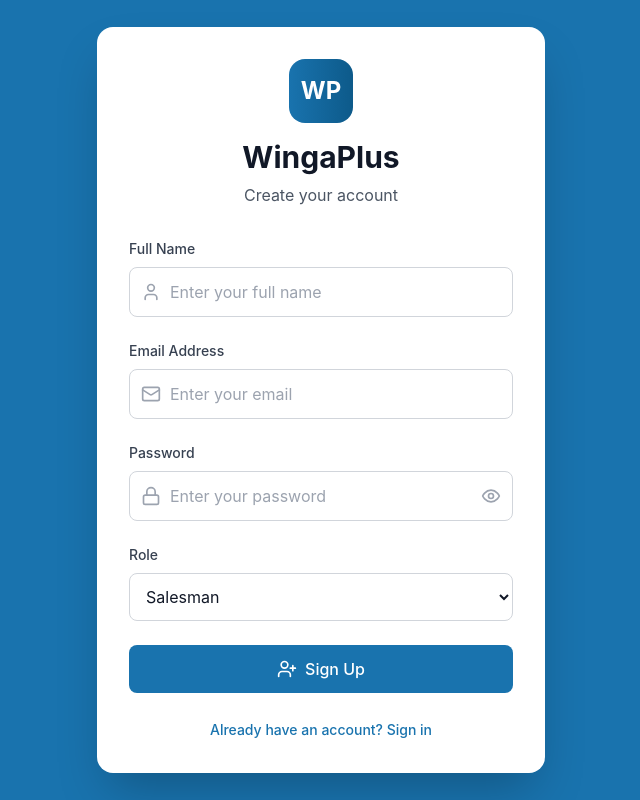
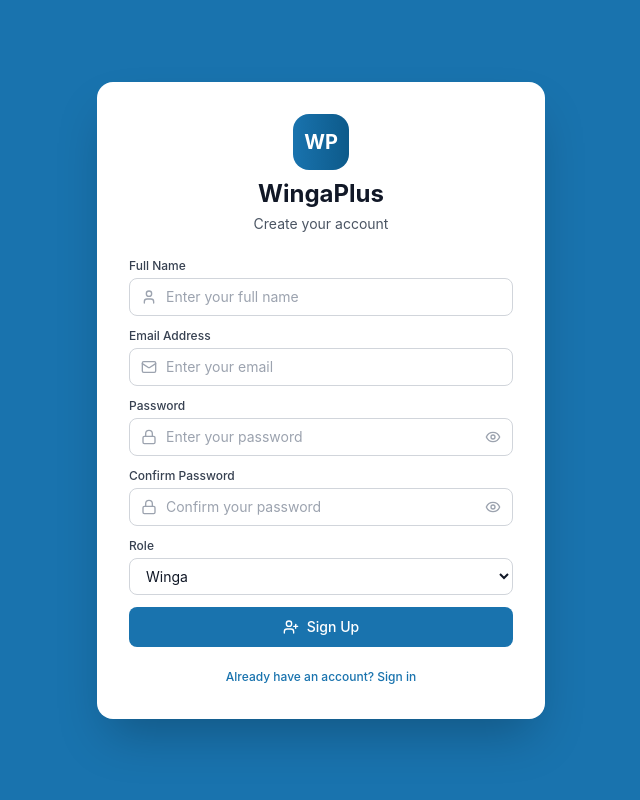
Before and after one commit to Barakael/WingaPlus, a React (Vite) app in the folder frontend/: page / in a window 1280 px wide. Both pictures are taken after a click on the button "Don't have an account? Sign up". Shown: the whole page, without its empty margins (319-959 px from the left). Built offline with nearby package versions, Linux system fonts and the light colour scheme.

Commit message:
feat: Add confirm password validation and improve form styling in LoginForm

```diff
--- a/frontend/src/components/Auth/LoginForm.tsx
+++ b/frontend/src/components/Auth/LoginForm.tsx
@@ -9,9 +9,11 @@ const LoginForm: React.FC = () => {
     name: '',
     email: '',
     password: '',
+    confirmPassword: '',
     role: 'salesman'
   });
   const [showPassword, setShowPassword] = useState(false);
+  const [showConfirmPassword, setShowConfirmPassword] = useState(false);
   const [error, setError] = useState('');
   const { login, register, loading } = useAuth();
 
@@ -22,6 +24,14 @@ const LoginForm: React.FC = () => {
   const handleSubmit = async (e: React.FormEvent) => {
     e.preventDefault();
     setError('');
+
+    // Validate confirm password for registration
+    if (!isLogin && formData.password !== formData.confirmPassword) {
+      const errorMsg = '❌ Passwords do not match. Please try again.';
+      setError(errorMsg);
+      showErrorToast(errorMsg);
+      return;
+    }
 
     try {
       if (isLogin) {
@@ -70,32 +80,32 @@ const LoginForm: React.FC = () => {
   return (
     <div className="min-h-screen bg-[#1973AE] flex items-center justify-center p-4">
       <div className="max-w-md w-full">
-        <div className="bg-white   dark:bg-gray-800 rounded-2xl shadow-2xl p-8">
-          <div className="text-center mb-8">
-            <div className="w-16 h-16 bg-gradient-to-r from-[#1973AE] to-[#0d5a8a] rounded-2xl flex items-center justify-center mx-auto mb-4">
-              <span className="text-white font-bold text-2xl">WP</span>
+        <div className="bg-white dark:bg-gray-800 rounded-2xl shadow-2xl p-6 sm:p-8">
+          <div className="text-center mb-6">
+            <div className="w-14 h-14 bg-gradient-to-r from-[#1973AE] to-[#0d5a8a] rounded-2xl flex items-center justify-center mx-auto mb-2">
+              <span className="text-white font-bold text-xl">WP</span>
             </div>
-            <h1 className="text-3xl font-bold text-gray-900 dark:text-white mb-2">
+            <h1 className="text-2xl font-bold text-gray-900 dark:text-white mb-1">
               WingaPlus
             </h1>
-            <p className="text-gray-600 dark:text-gray-400">
+            <p className="text-sm text-gray-600 dark:text-gray-400">
               {isLogin ? 'Sign in to your account' : 'Create your account'}
             </p>
           </div>
 
-          <form onSubmit={handleSubmit} className="space-y-6">
+          <form onSubmit={handleSubmit} className="space-y-3">
             {!isLogin && (
               <div>
-                <label className="block text-sm font-medium text-gray-700 dark:text-gray-300 mb-2">
+                <label className="block text-xs font-medium text-gray-700 dark:text-gray-300 mb-1">
                   Full Name
                 </label>
                 <div className="relative">
-                  <User className="absolute left-3 top-1/2 transform -translate-y-1/2 h-5 w-5 text-gray-400" />
+                  <User className="absolute left-3 top-1/2 transform -translate-y-1/2 h-4 w-4 text-gray-400" />
                   <input
                     type="text"
                     value={formData.name}
                     onChange={(e) => handleInputChange('name', e.target.value)}
-                    className="w-full pl-10 pr-4 py-3 border border-gray-300 dark:border-gray-600 rounded-lg focus:ring-2 focus:ring-[#1973AE] focus:border-transparent bg-white dark:bg-gray-700 text-gray-900 dark:text-white"
+                    className="w-full pl-9 pr-3 py-2 text-sm border border-gray-300 dark:border-gray-600 rounded-lg focus:ring-2 focus:ring-[#1973AE] focus:border-transparent bg-white dark:bg-gray-700 text-gray-900 dark:text-white"
                     placeholder="Enter your full name"
                     required={!isLogin}
                   />
@@ -104,16 +114,16 @@ const LoginForm: React.FC = () => {
             )}
 
             <div>
-              <label className="block text-sm font-medium text-gray-700 dark:text-gray-300 mb-2">
+              <label className="block text-xs font-medium text-gray-700 dark:text-gray-300 mb-1">
                 Email Address
               </label>
               <div className="relative">
-                <Mail className="absolute left-3 top-1/2 transform -translate-y-1/2 h-5 w-5 text-gray-400" />
+                <Mail className="absolute left-3 top-1/2 transform -translate-y-1/2 h-4 w-4 text-gray-400" />
                 <input
                   type="email"
                   value={formData.email}
                   onChange={(e) => handleInputChange('email', e.target.value)}
-                  className="w-full pl-10 pr-4 py-3 border border-gray-300 dark:border-gray-600 rounded-lg focus:ring-2 focus:ring-[#1973AE] focus:border-transparent bg-white dark:bg-gray-700 text-gray-900 dark:text-white"
+                  className="w-full pl-9 pr-3 py-2 text-sm border border-gray-300 dark:border-gray-600 rounded-lg focus:ring-2 focus:ring-[#1973AE] focus:border-transparent bg-white dark:bg-gray-700 text-gray-900 dark:text-white"
                   placeholder="Enter your email"
                   required
                 />
@@ -121,16 +131,16 @@ const LoginForm: React.FC = () => {
             </div>
 
             <div>
-              <label className="block text-sm font-medium text-gray-700 dark:text-gray-300 mb-2">
+              <label className="block text-xs font-medium text-gray-700 dark:text-gray-300 mb-1">
                 Password
               </label>
               <div className="relative">
-                <Lock className="absolute left-3 top-1/2 transform -translate-y-1/2 h-5 w-5 text-gray-400" />
+                <Lock className="absolute left-3 top-1/2 transform -translate-y-1/2 h-4 w-4 text-gray-400" />
                 <input
                   type={showPassword ? 'text' : 'password'}
                   value={formData.password}
                   onChange={(e) => handleInputChange('password', e.target.value)}
-                  className="w-full pl-10 pr-12 py-3 border border-gray-300 dark:border-gray-600 rounded-lg focus:ring-2 focus:ring-[#1973AE] focus:border-transparent bg-white dark:bg-gray-700 text-gray-900 dark:text-white"
+                  className="w-full pl-9 pr-10 py-2 text-sm border border-gray-300 dark:border-gray-600 rounded-lg focus:ring-2 focus:ring-[#1973AE] focus:border-transparent bg-white dark:bg-gray-700 text-gray-900 dark:text-white"
                   placeholder="Enter your password"
                   required
                 />
@@ -139,22 +149,48 @@ const LoginForm: React.FC = () => {
                   onClick={() => setShowPassword(!showPassword)}
                   className="absolute right-3 top-1/2 transform -translate-y-1/2 text-gray-400 hover:text-gray-600"
                 >
-                  {showPassword ? <EyeOff className="h-5 w-5" /> : <Eye className="h-5 w-5" />}
+                  {showPassword ? <EyeOff className="h-4 w-4" /> : <Eye className="h-4 w-4" />}
                 </button>
               </div>
             </div>
 
             {!isLogin && (
               <div>
-                <label className="block text-sm font-medium text-gray-700 dark:text-gray-300 mb-2">
+                <label className="block text-xs font-medium text-gray-700 dark:text-gray-300 mb-1">
+                  Confirm Password
+                </label>
+                <div className="relative">
+                  <Lock className="absolute left-3 top-1/2 transform -translate-y-1/2 h-4 w-4 text-gray-400" />
+                  <input
+                    type={showConfirmPassword ? 'text' : 'password'}
+                    value={formData.confirmPassword}
+                    onChange={(e) => handleInputChange('confirmPassword', e.target.value)}
+                    className="w-full pl-9 pr-10 py-2 text-sm border border-gray-300 dark:border-gray-600 rounded-lg focus:ring-2 focus:ring-[#1973AE] focus:border-transparent bg-white dark:bg-gray-700 text-gray-900 dark:text-white"
+                    placeholder="Confirm your password"
+                    required={!isLogin}
+                  />
+                  <button
+                    type="button"
+                    onClick={() => setShowConfirmPassword(!showConfirmPassword)}
+                    className="absolute right-3 top-1/2 transform -translate-y-1/2 text-gray-400 hover:text-gray-600"
+                  >
+                    {showConfirmPassword ? <EyeOff className="h-4 w-4" /> : <Eye className="h-4 w-4" />}
+                  </button>
+                </div>
+              </div>
+            )}
+
+            {!isLogin && (
+              <div>
+                <label className="block text-xs font-medium text-gray-700 dark:text-gray-300 mb-1">
                   Role
                 </label>
                 <select
                   value={formData.role}
                   onChange={(e) => handleInputChange('role', e.target.value)}
-                  className="w-full px-3 py-3 border border-gray-300 dark:border-gray-600 rounded-lg focus:ring-2 focus:ring-[#1973AE] focus:border-transparent bg-white dark:bg-gray-700 text-gray-900 dark:text-white"
+                  className="w-full px-3 py-2 text-sm border border-gray-300 dark:border-gray-600 rounded-lg focus:ring-2 focus:ring-[#1973AE] focus:border-transparent bg-white dark:bg-gray-700 text-gray-900 dark:text-white"
                 >
-                  <option value="Winga">Salesman</option>
+                  <option value="Winga">Winga</option>
                   {/* <option value="storekeeper">Storekeeper</option> */}
                   <option value="shop_owner">Shop Owner</option>
                   {/* <option value="super_admin">Super Admin</option> */}
@@ -163,31 +199,31 @@ const LoginForm: React.FC = () => {
             )}
 
             {error && (
-              <div className="bg-red-50 dark:bg-red-900/20 border border-red-200 dark:border-red-800 rounded-lg p-3">
-                <p className="text-red-600 dark:text-red-400 text-sm">{error}</p>
+              <div className="bg-red-50 dark:bg-red-900/20 border border-red-200 dark:border-red-800 rounded-lg p-2">
+                <p className="text-red-600 dark:text-red-400 text-xs">{error}</p>
               </div>
             )}
 
             <button
               type="submit"
               disabled={loading}
-              className="w-full bg-[#1973AE] text-white py-3 px-4 rounded-lg font-medium hover:bg-[#0d5a8a] focus:outline-none focus:ring-2 focus:ring-[#1973AE] focus:ring-offset-2 disabled:opacity-50 disabled:cursor-not-allowed transition-all duration-200 flex items-center justify-center"
+              className="w-full bg-[#1973AE] text-white py-2.5 px-4 rounded-lg font-medium hover:bg-[#0d5a8a] focus:outline-none focus:ring-2 focus:ring-[#1973AE] focus:ring-offset-2 disabled:opacity-50 disabled:cursor-not-allowed transition-all duration-200 flex items-center justify-center text-sm"
             >
               {loading ? (
-                <div className="w-5 h-5 border-2 border-white border-t-transparent rounded-full animate-spin" />
+                <div className="w-4 h-4 border-2 border-white border-t-transparent rounded-full animate-spin" />
               ) : (
                 <>
-                  {isLogin ? <LogIn className="h-5 w-5 mr-2" /> : <UserPlus className="h-5 w-5 mr-2" />}
+                  {isLogin ? <LogIn className="h-4 w-4 mr-2" /> : <UserPlus className="h-4 w-4 mr-2" />}
                   {isLogin ? 'Sign In' : 'Sign Up'}
                 </>
               )}
             </button>
           </form>
 
-          <div className="mt-6 text-center">
+          <div className="mt-4 text-center">
             <button
               onClick={() => setIsLogin(!isLogin)}
-              className="text-[#1973AE] dark:text-[#1973AE] hover:text-[#0d5a8a] dark:hover:text-[#0d5a8a] text-sm font-medium"
+              className="text-[#1973AE] dark:text-[#1973AE] hover:text-[#0d5a8a] dark:hover:text-[#0d5a8a] text-xs font-medium"
             >
               {isLogin ? "Don't have an account? Sign up" : 'Already have an account? Sign in'}
             </button>
```
